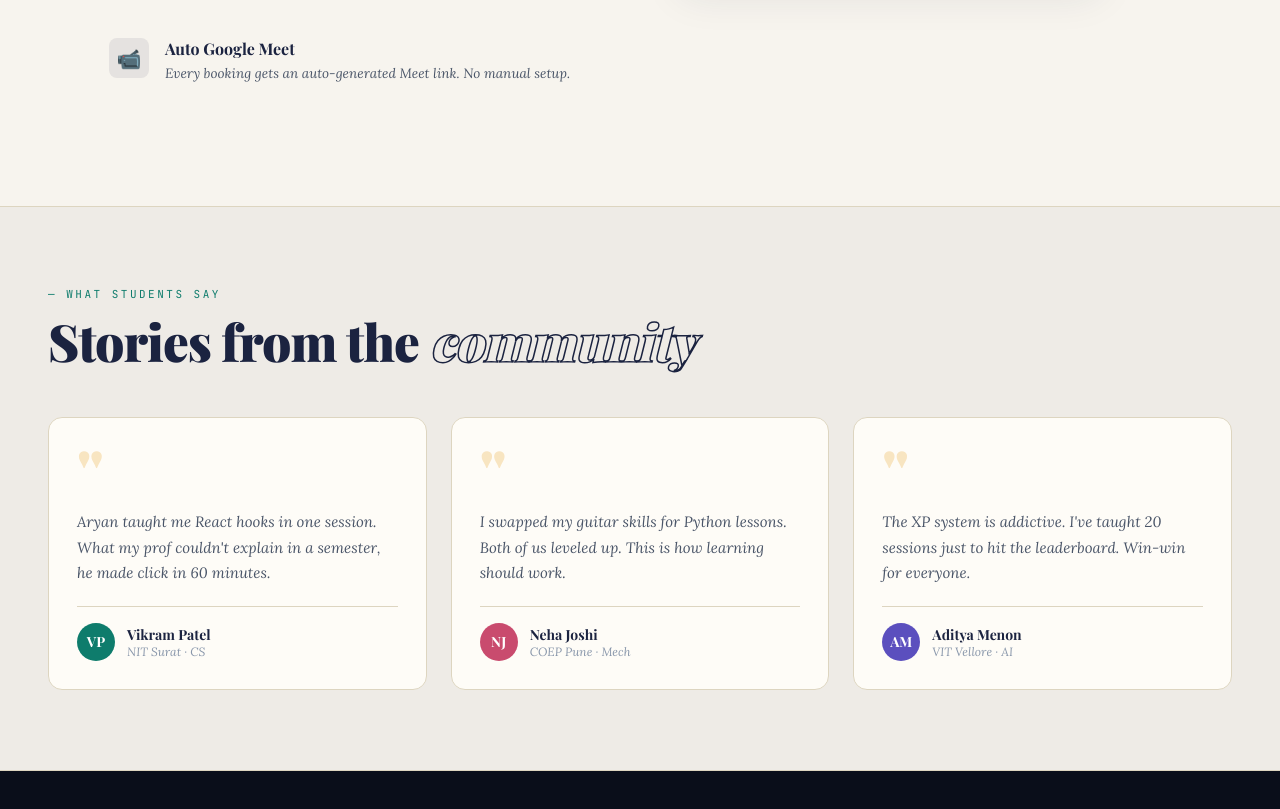
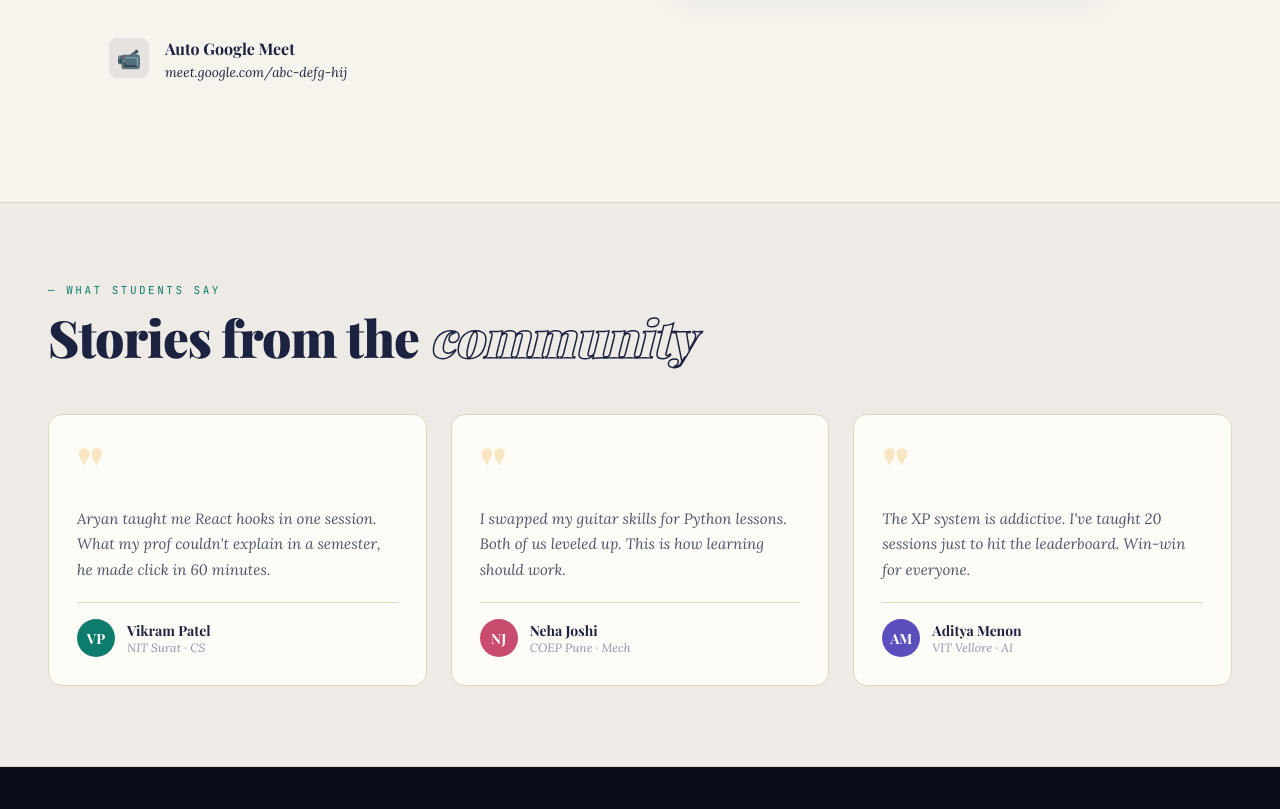
Before and after one commit to 2303051051429-boop/student-knowledge-exchange, a plain HTML site: page frontend/index.html in a window 1280 px wide. Shown: the part 3637-4446 px from the top of the page. Drawn offline with nearby package versions, Linux system fonts and the light colour scheme; a web font is replaced by a local one.

```diff
--- a/frontend/index.html
+++ b/frontend/index.html
@@ -289,7 +289,7 @@
       </div>
       <div class="reveal reveal-delay-3" style="display:flex;gap:16px;align-items:flex-start;padding:20px;border:1px solid transparent;border-radius:10px;transition:all .25s;cursor:default;">
         <div style="width:40px;height:40px;border-radius:8px;background:rgba(27,35,64,.08);display:flex;align-items:center;justify-content:center;font-size:20px;flex-shrink:0;">📹</div>
-        <div><div style="font-family:var(--font-display);font-size:16px;font-weight:700;margin-bottom:4px;">Auto Google Meet</div><div style="font-size:13.5px;font-style:italic;color:var(--ink-muted);line-height:1.6;">Every booking gets an auto-generated Meet link. No manual setup.</div></div>
+        <div><div style="font-family:var(--font-display);font-size:16px;font-weight:700;margin-bottom:4px;">Auto Google Meet</div><div style="font-size:13.5px;font-style:italic;">meet.google.com/abc-defg-hij</div></div>
       </div>
     </div>
   </div>
```
Also changed, not shown: README.md, 2 other files.
